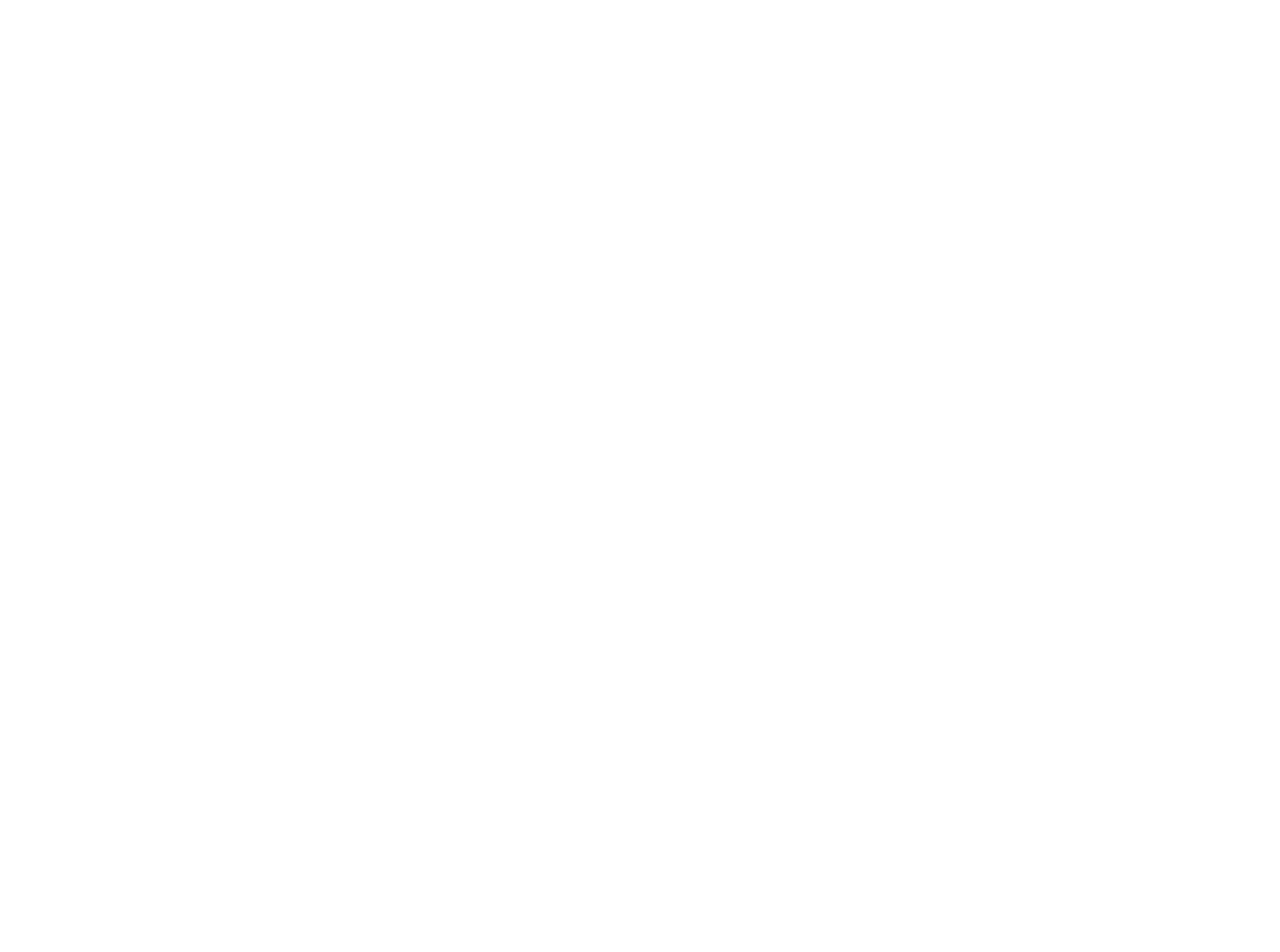
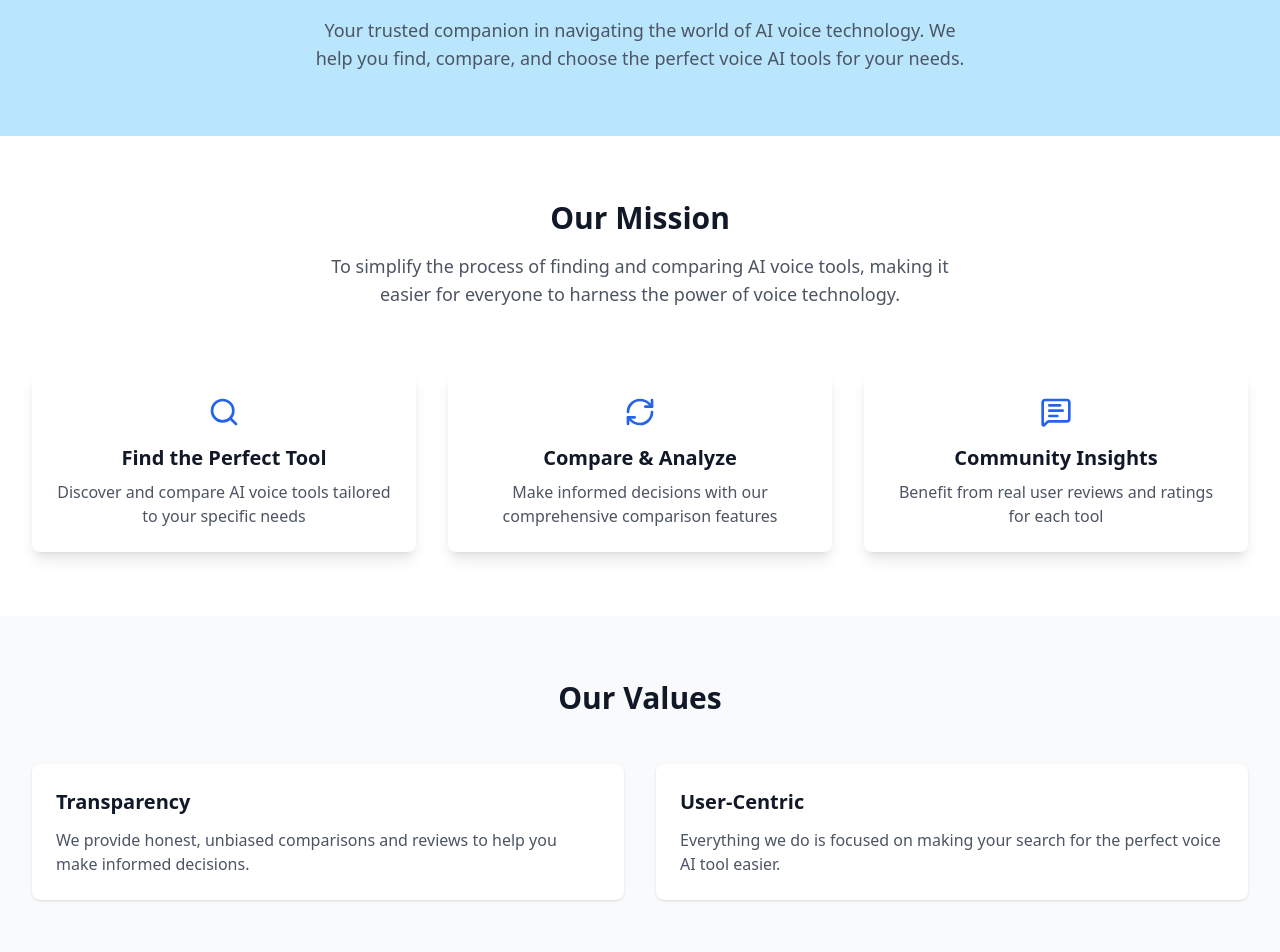
Before and after one commit to ShmslMjd/VoxScout, a React (Vite) app in the folder frontend/: page /about in a window 1280 px wide. Before the commit this address had no page. Shown: the part 200-1152 px from the top of the page. Before the commit the page ends 800 px from the top, so only its background shows below. Built offline with nearby package versions, Linux system fonts and the light colour scheme.

Commit message:
about us page

```diff
--- a/frontend/src/App.jsx
+++ b/frontend/src/App.jsx
@@ -9,6 +9,7 @@
 import ProtectedRoute from './components/ProtectedRoute'
 import { AuthProvider } from './context/AuthContext';
 import SignUpPage from './pages/SignUpPage'
+import AboutUsPage from './pages/AboutUsPage'
 
 const App = () => {
   return (
@@ -31,6 +32,7 @@
           />
           <Route path="/login" element={<Login />} />
           <Route path="/register" element={<SignUpPage />} />
+          <Route path="/about" element={<AboutUsPage />} />
         </Routes>
       </div>
     </AuthProvider>
--- a/frontend/src/components/Navbar.jsx
+++ b/frontend/src/components/Navbar.jsx
@@ -44,11 +44,7 @@
                 <ul
                     tabIndex={0}
                     className="menu menu-sm dropdown-content bg-base-100 rounded-box z-[1] mt-3 w-52 p-2 shadow">
-                    <li><a>Compare</a></li>
-                    <li><a>Categories</a></li>
-                    <li><a>Blog</a></li>
-                    <li><a>About Us</a></li>
-                    <li><a>Contact</a></li>
+                    <li><Link to="/about">About Us</Link></li>
                 </ul>
                 </div>
             </div>
--- /dev/null
+++ b/frontend/src/pages/AboutUsPage.jsx
@@ -0,0 +1,101 @@
+import React from 'react';
+import Navbar from '../components/Navbar';
+import Footer from '../components/Footer';
+import { MessageSquareText, Search, RefreshCw } from 'lucide-react';
+
+const AboutUsPage = () => {
+  const features = [
+    {
+      icon: <Search className="h-8 w-8 text-blue-600" />,
+      title: "Find the Perfect Tool",
+      description: "Discover and compare AI voice tools tailored to your specific needs"
+    },
+    {
+      icon: <RefreshCw className="h-8 w-8 text-blue-600" />,
+      title: "Compare & Analyze",
+      description: "Make informed decisions with our comprehensive comparison features"
+    },
+    {
+      icon: <MessageSquareText className="h-8 w-8 text-blue-600" />,
+      title: "Community Insights",
+      description: "Benefit from real user reviews and ratings for each tool"
+    }
+  ];
+
+  return (
+    <div className='min-h-screen'>
+      <Navbar />
+
+      {/* Hero Section */}
+      <div className="bg-sky-200 py-16">
+        <div className="max-w-7xl mx-auto px-4 sm:px-6 lg:px-8 text-center">
+          <h1 className="text-4xl font-bold text-gray-900 mb-4">
+            About VoxScout
+          </h1>
+          <p className="text-lg text-gray-600 max-w-2xl mx-auto">
+            Your trusted companion in navigating the world of AI voice technology.
+            We help you find, compare, and choose the perfect voice AI tools for your needs.
+          </p>
+        </div>
+      </div>
+
+      {/* Mission Section */}
+      <div className="py-16 bg-white">
+        <div className="max-w-7xl mx-auto px-4 sm:px-6 lg:px-8">
+          <div className="text-center mb-16">
+            <h2 className="text-3xl font-bold text-gray-900 mb-4">Our Mission</h2>
+            <p className="text-lg text-gray-600 max-w-2xl mx-auto">
+              To simplify the process of finding and comparing AI voice tools,
+              making it easier for everyone to harness the power of voice technology.
+            </p>
+          </div>
+
+          {/* Features Grid */}
+          <div className="grid grid-cols-1 md:grid-cols-3 gap-8 mt-12">
+            {features.map((feature, index) => (
+              <div
+                key={index}
+                className="text-center p-6 rounded-lg bg-white shadow-lg hover:shadow-xl transition-shadow"
+              >
+                <div className="flex justify-center mb-4">
+                  {feature.icon}
+                </div>
+                <h3 className="text-xl font-semibold text-gray-900 mb-2">
+                  {feature.title}
+                </h3>
+                <p className="text-gray-600">
+                  {feature.description}
+                </p>
+              </div>
+            ))}
+          </div>
+        </div>
+      </div>
+
+      {/* Values Section */}
+      <div className="py-16 bg-gray-50">
+        <div className="max-w-7xl mx-auto px-4 sm:px-6 lg:px-8">
+          <h2 className="text-3xl font-bold text-gray-900 text-center mb-12">Our Values</h2>
+          <div className="grid grid-cols-1 md:grid-cols-2 gap-8">
+            <div className="bg-white p-6 rounded-lg shadow">
+              <h3 className="text-xl font-semibold text-gray-900 mb-3">Transparency</h3>
+              <p className="text-gray-600">
+                We provide honest, unbiased comparisons and reviews to help you make informed decisions.
+              </p>
+            </div>
+            <div className="bg-white p-6 rounded-lg shadow">
+              <h3 className="text-xl font-semibold text-gray-900 mb-3">User-Centric</h3>
+              <p className="text-gray-600">
+                Everything we do is focused on making your search for the perfect voice AI tool easier.
+              </p>
+            </div>
+          </div>
+        </div>
+      </div>
+
+      <Footer />
+    </div>
+  );
+};
+
+export default AboutUsPage;
```
